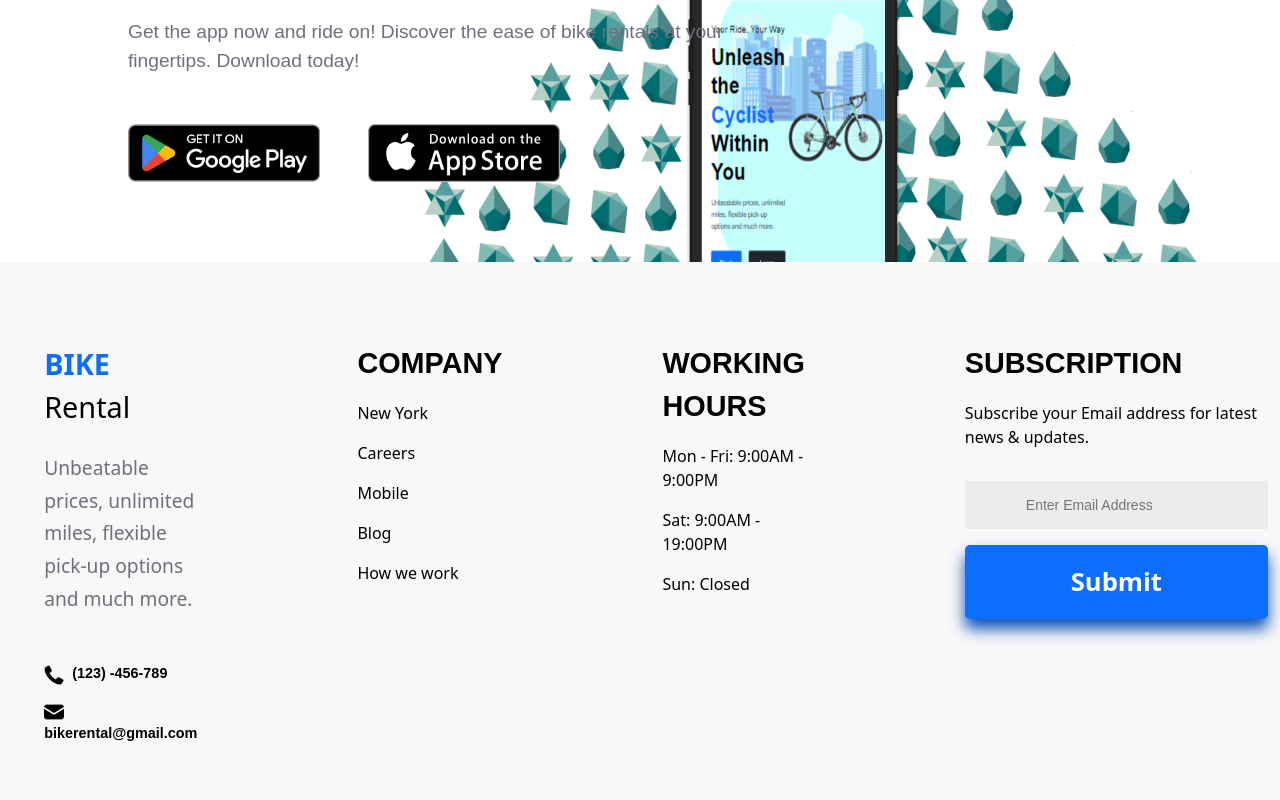
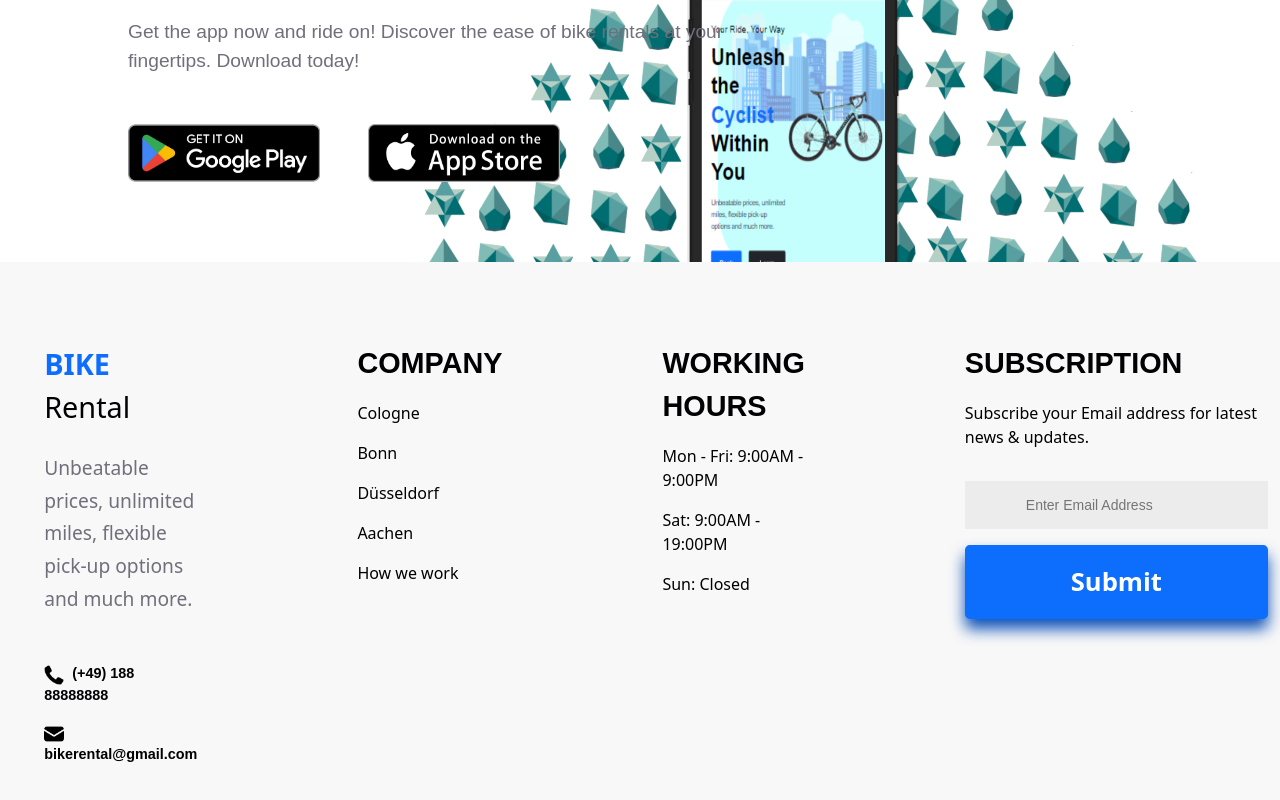
Before and after one commit to PabloAzadian/BikeRental, a React (Create React App) app: page / in a window 1280 px wide. Shown: the part 6551-7351 px from the top of the page. Built offline with nearby package versions, Linux system fonts and the light colour scheme.

Commit message:
fixed footer

```diff
--- a/src/Components/Footer/Footer.js
+++ b/src/Components/Footer/Footer.js
@@ -21,7 +21,7 @@ function Footer() {
                 <li>
                   <a href="tel:123456789">
                     <img height="20px" src={Phone}/>
-                    &nbsp; (123) -456-789
+                    &nbsp; (+49) 188 88888888
                   </a>
                 </li>
 
@@ -40,16 +40,16 @@ function Footer() {
               <ul className="footer-content__2">
                 <li>Company</li>
                 <li>
-                  <a href="#home">New York</a>
+                  <a href="#home">Cologne</a>
                 </li>
                 <li>
-                  <a href="#home">Careers</a>
+                  <a href="#home">Bonn</a>
                 </li>
                 <li>
-                  <a href="#home">Mobile</a>
+                  <a href="#home">Düsseldorf</a>
                 </li>
                 <li>
-                  <a href="#home">Blog</a>
+                  <a href="#home">Aachen</a>
                 </li>
                 <li>
                   <a href="#home">How we work</a>
```
